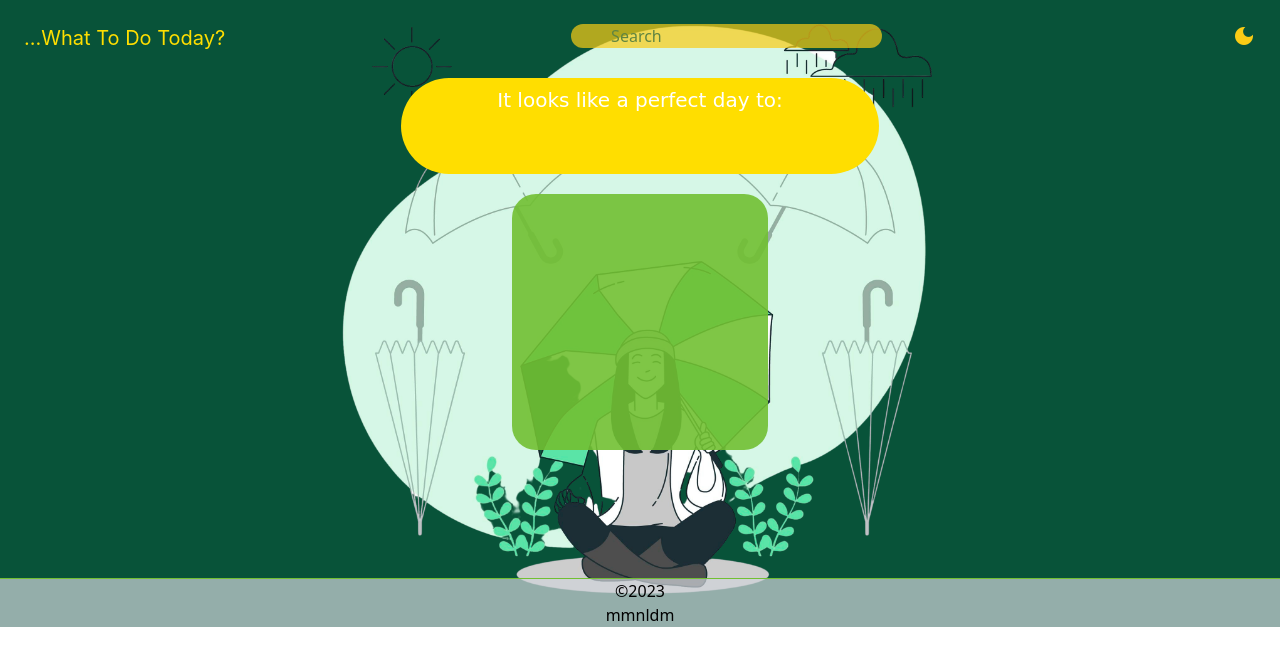
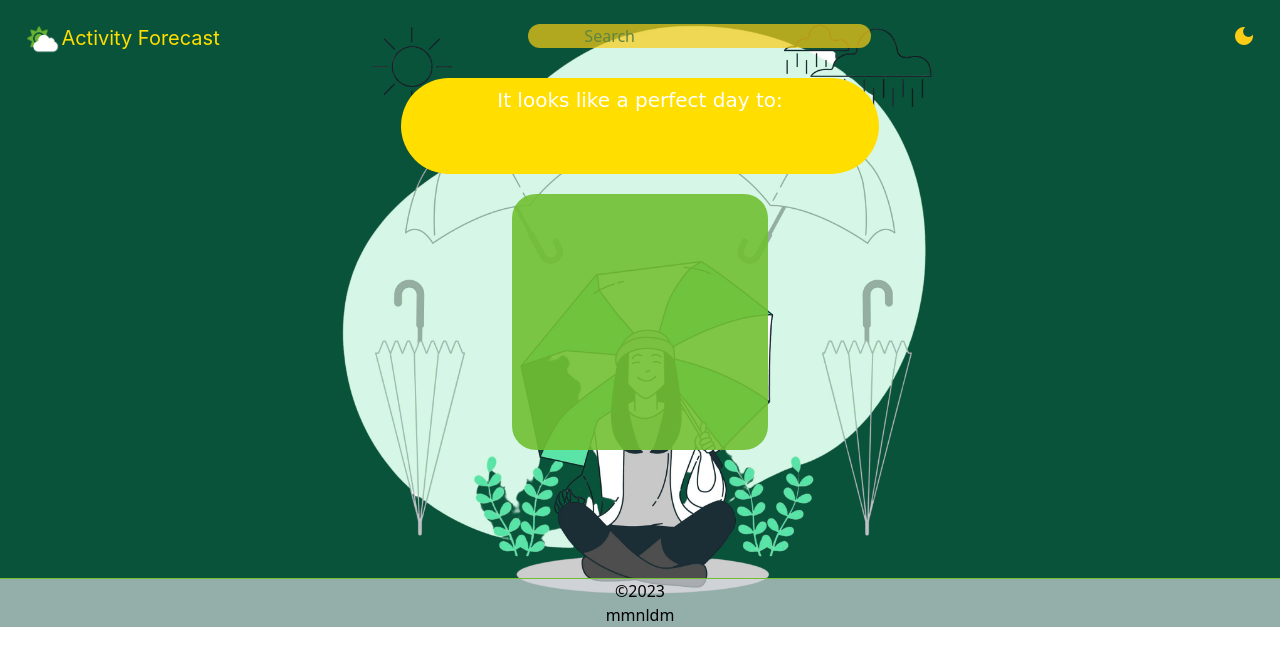
Before and after one commit to codemerything/Activity-Forecast, a website with bundled scripts: page index.html in a window 1280 px wide. Both pictures are taken after a click on the button "light_mode". Built offline with nearby package versions, Linux system fonts and the light colour scheme; no server answers.

Commit message:
commit changes

```diff
--- a/index.html
+++ b/index.html
@@ -4,7 +4,7 @@
     <meta charset="UTF-8">
     <meta http-equiv="X-UA-Compatible" content="IE=edge">
     <meta name="viewport" content="width=device-width, initial-scale=1.0">
-    <title>...what to do today?</title>
+    <title>Activity Forecast</title>
     <link rel="stylesheet" href="./css/style.css">
     <link rel="stylesheet" href="/css/custom.css">
     <link rel="shortcut icon" href="./img/Vector.png" type="image/x-icon">
@@ -15,8 +15,8 @@
 
     <nav class="container mx-auto p-6 relative">
       <ul class="flex justify-between">
-        <li class="font-inter text-wtdtgreen dark:text-wtdtyellow lg:text-xl text-xs mr-2">...What To Do Today?</li>
-        <li class=""><input type="text" class="bg-wtdtgreen2 bg-opacity-30 dark:bg-yellow-400 dark:bg-opacity-70 placeholder:text-wtdtgreen2 rounded-full lg:px-10 search" placeholder="Search"></li>
+        <li class="font-inter text-wtdtgreen dark:text-wtdtyellow lg:text-xl text-xs mr-2 flex logo"></li>
+        <li class="mr-12"><input type="text" class="bg-wtdtgreen2 bg-opacity-30 dark:bg-yellow-400 dark:bg-opacity-70 placeholder:text-wtdtgreen2 rounded-full lg:px-14 search" placeholder="Search"></li>
         <li class="font-inter font-bold text-wtdtgreen ml-3 dark:text-yellow-400">
           <button id="theme-btn" type="button">
             <span class="material-icons">
@@ -29,7 +29,7 @@
       </ul>
     </nav>
 
-    <main class=" lg:min-h-min min-h-[100vh] flex flex-col">
+    <main class=" lg:min-h-min min-h-[70vh] flex flex-col">
       <div class="h-24 text-center bg-wtdtgreen dark:bg-wtdtyellow bg-opacity-90  rounded-full lg:px-24 px-20 items-center mx-auto">
         <h1 class="font-pacifico text-white mt-2 lg:text-xl">It looks like a perfect day to:</h1>
         <h1 class="font-inter activity text-white lg:text-lg text-sm mt-2 "></h1>
--- a/js/weather.js
+++ b/js/weather.js
@@ -102,12 +102,16 @@ export class Weather{
     const btn = document.querySelector('#theme-btn');
     const dark = `<span class="material-icons">dark_mode</span>`
     const light = `<span class="material-icons">light_mode</span>`
+    const limg =  `<img src="./img/Vector.png" alt="" style="height: 30px;" >`
+    const dimg =  `<img src="./img/Vector-dm-01.png" alt="" style="height: 30px;" >`
+    const logo = document.querySelector('.logo');
 
     let theme = localStorage.getItem("T_SITE_THEME") || "light";
     theme === "light" ? setLightTheme() : setDarkTheme();
 
     function setDarkTheme(){
         document.body.classList.add('dark');
+        logo.innerHTML = `${limg} Activity Forecast`;
         btn.innerHTML = dark;
         localStorage.setItem('T_SITE_THEME', 'dark');
         theme = 'dark';
@@ -115,6 +119,7 @@ export class Weather{
 
     function setLightTheme(){
         document.body.classList.remove('dark');
+        logo.innerHTML = `${dimg} Activity Forecast`;
         btn.innerHTML = light;
         localStorage.setItem('T_SITE_THEME', 'light');
         theme = 'light';
```
Also changed, not shown: css/style.css, img/Vector-dm-01.png (added).
